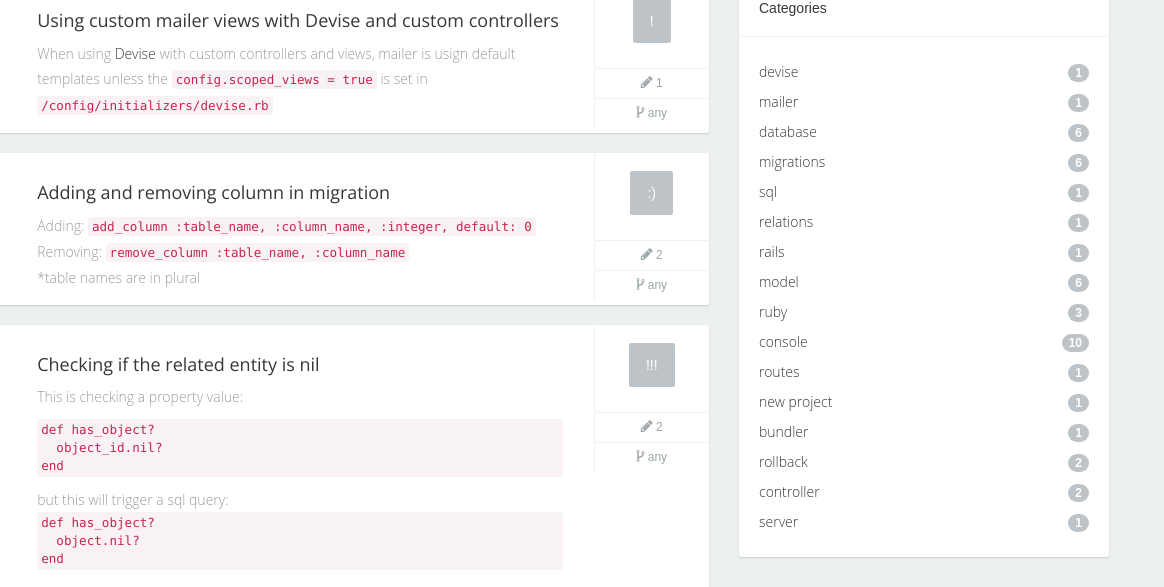
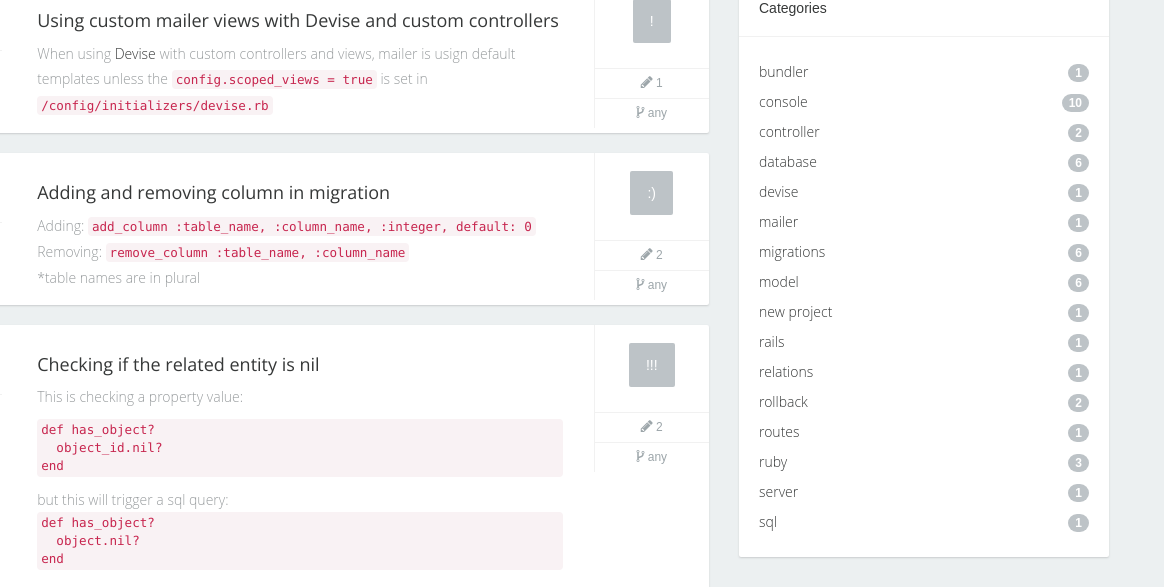
Before and after one commit to CodeRocketeers/RailsCheatSheet, a plain HTML site: page index.html in a window 1280 px wide. Shown: the part 152-739 px from the top of the page, 116-1280 px from the left. Drawn offline with nearby package versions, Linux system fonts and the light colour scheme; some packages are replaced by stand-ins of ours.

Commit message:
sorting categories alphabetically

```diff
--- a/pages/content.html
+++ b/pages/content.html
@@ -43,7 +43,7 @@
                     <div class="divline"></div>
                     <div class="blocktxt" ng-controller="categoriesController">
                         <ul class="cats">
-                            <li ng-repeat="category in categories"><a href="#/" ng-click="setCategory(category.name)">{{ category.name }} <span class="badge pull-right">{{ category.count }}</span></a></li>
+                            <li ng-repeat="category in categories | orderBy:'name'"><a href="#/" ng-click="setCategory(category.name)">{{ category.name }} <span class="badge pull-right">{{ category.count }}</span></a></li>
                         </ul>
                         <hr ng-show="category != null" />
                         <ul class="cats" ng-show="category != null">
```
